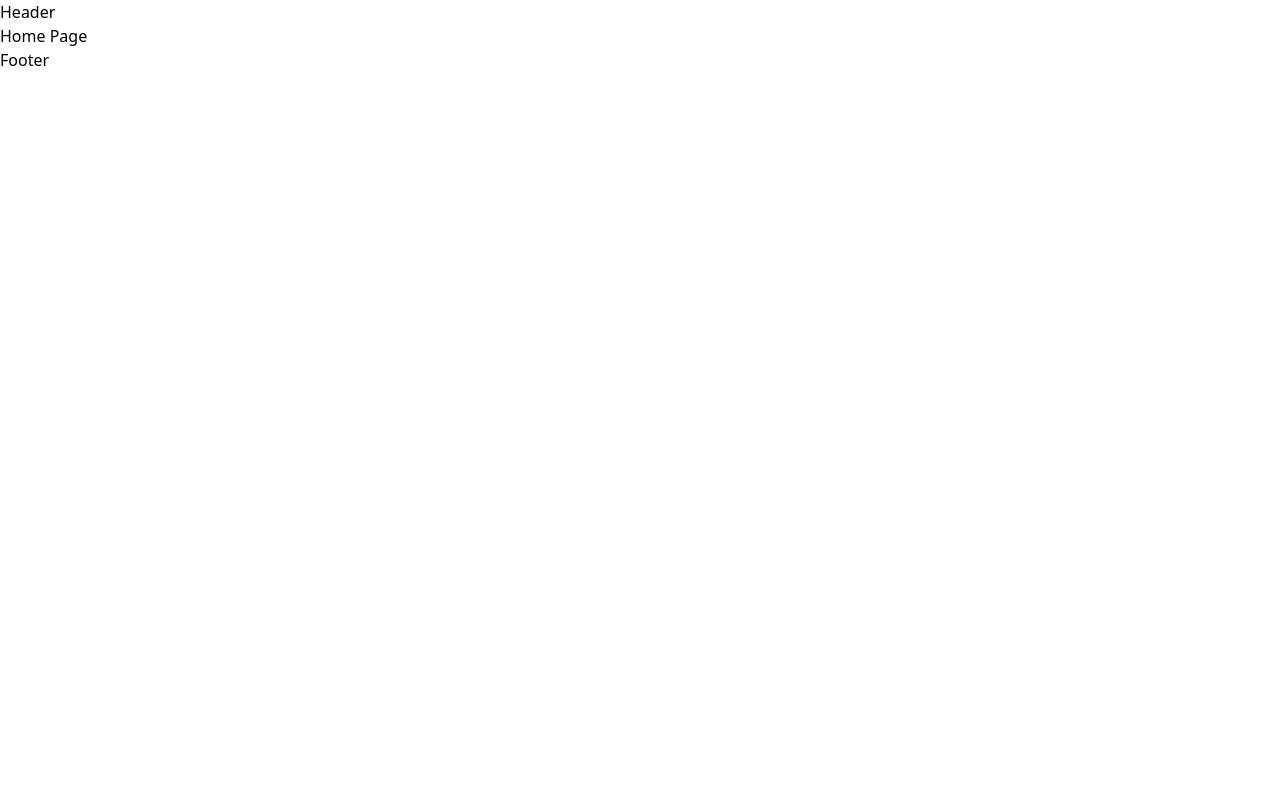
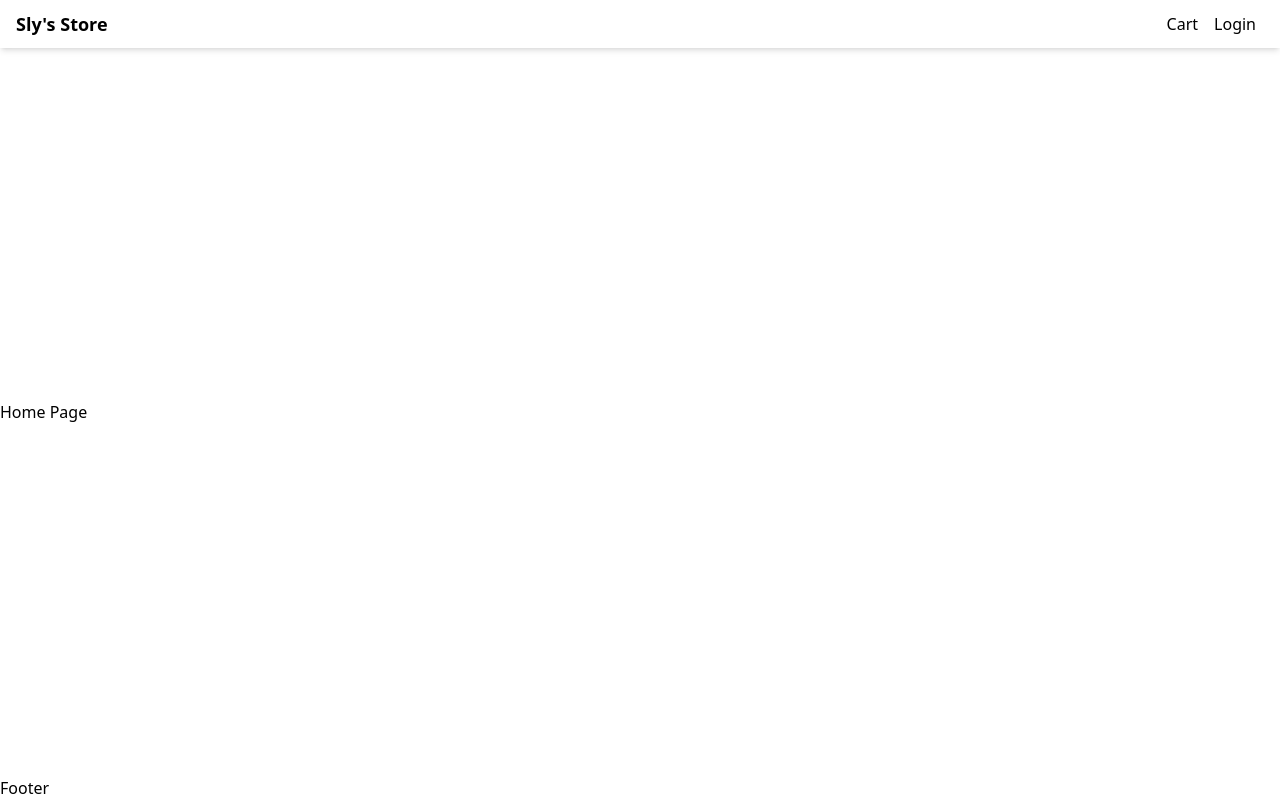
Before and after one commit to 03Sly03/slysstore, a Next.js app: page / in a window 1280 px wide. Built offline with nearby package versions, Linux system fonts and the light colour scheme.

Commit message:
navbar created

```diff
--- a/components/Layout.tsx
+++ b/components/Layout.tsx
@@ -1,5 +1,6 @@
 import React from 'react';
 import Head from 'next/head';
+import Link from 'next/link';
 
 type Props = {
   title: string;
@@ -16,9 +17,25 @@ function Layout({ title, children }: Props) {
         <link rel="icon" href="/favicon.ico" />
       </Head>
 
-      <header>Header</header>
-      <main>{children}</main>
-      <footer>Footer</footer>
+      <div className="flex min-h-screen flex-col justify-between">
+        <header>
+          <nav className="flex h-12 items-center px-4 justify-between shadow-md">
+            <Link href="/" className="text-lg font-bold">
+              Sly's Store
+            </Link>
+            <div>
+              <Link href="/cart" className="p-2">
+                Cart
+              </Link>
+              <Link href="/login" className="p-2">
+                Login
+              </Link>
+            </div>
+          </nav>
+        </header>
+        <main>{children}</main>
+        <footer>Footer</footer>
+      </div>
     </>
   );
 }
```
Also changed, not shown: 1 other file (tests, documents, lock files or other folders).
